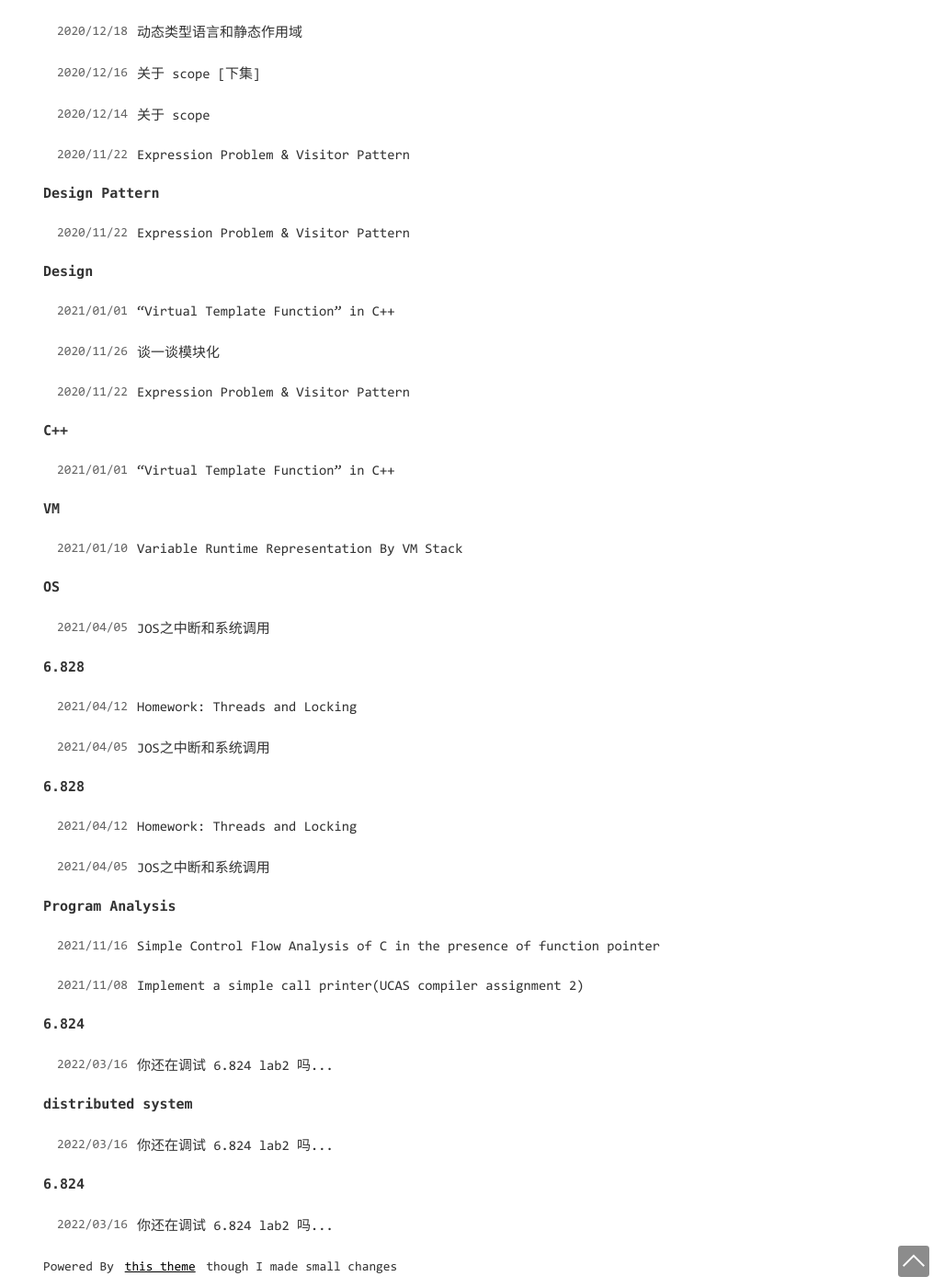
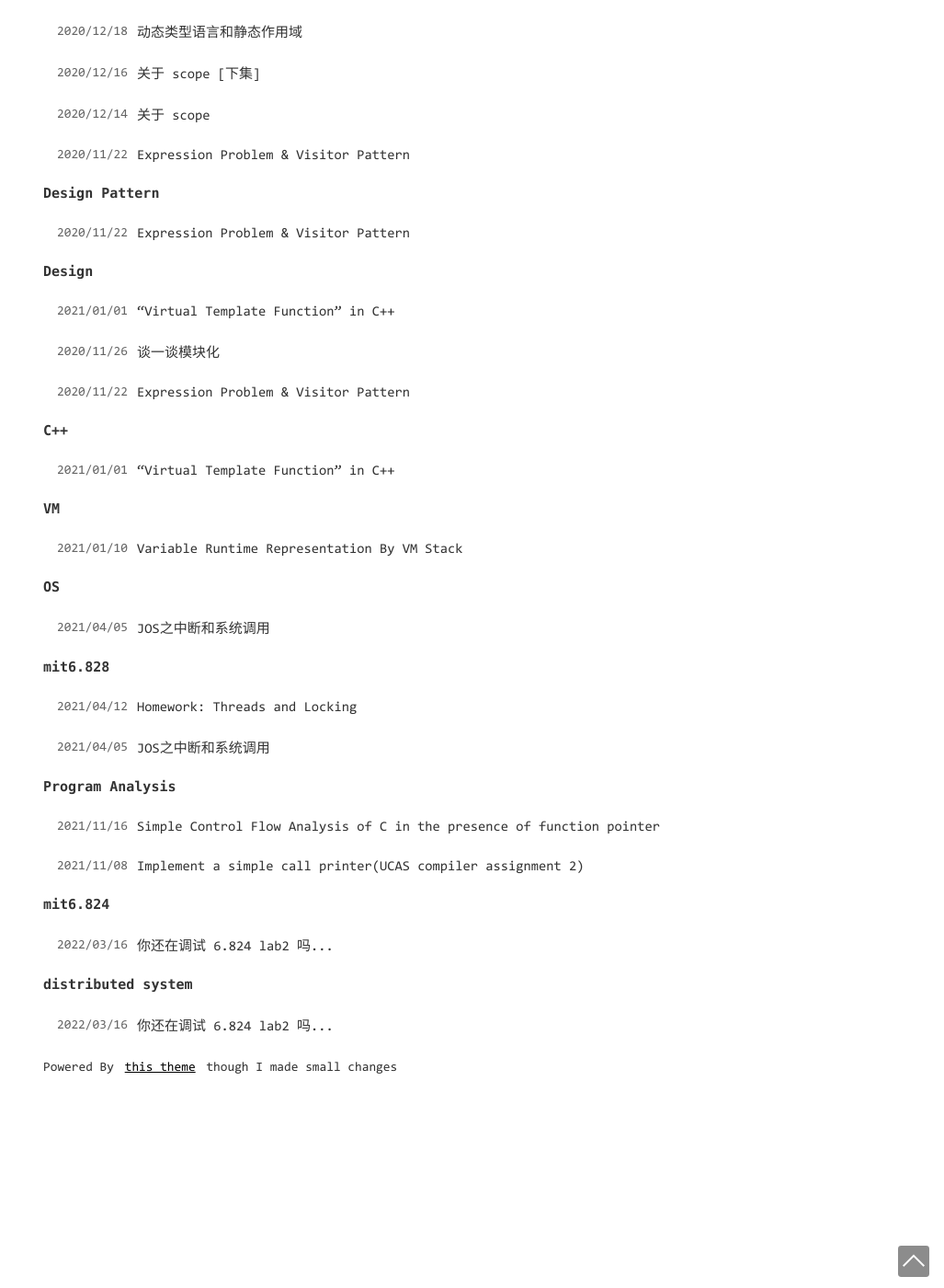
Before and after one commit to enochii/enochii.github.io, a Jekyll site: the page built from pages/categories.html, in a window 1280 px wide and 1400 px high, scrolled down 613 px. Shown: the whole window at 92% size, without its empty margins (253-1280 px from the left). Built offline with Jekyll 4.4.1, drawn with Linux system fonts in a browser that asks for light colours; comment, search, counter and statistics services are not loaded; some of the changed text lies outside the part shown.

Commit message:
update categories

```diff
--- a/_posts/2021-4-12-simple-thread-safe-hash-table.md
+++ b/_posts/2021-4-12-simple-thread-safe-hash-table.md
@@ -1,7 +1,7 @@
 ---
 layout: mypost
 title: "Homework: Threads and Locking"
-categories: [6.828]
+categories: [mit6.828]
 ---
 
 一个很简单的多线程哈希表实现，让我们在对应的位置加上 lock 和 unlock 。
--- a/_posts/2021-4-5-JOS-trap-and-system-call.md
+++ b/_posts/2021-4-5-JOS-trap-and-system-call.md
@@ -1,7 +1,7 @@
 ---
 layout: mypost
 title: JOS之中断和系统调用
-categories: [OS, 6.828]
+categories: [OS, mit6.828]
 ---
 
 lab 3 断断续续写了小久，终于糊完了。虽然没能完全独立地解决所有实现细节，但对 JOS 系统调用的实现有了点理解，在此做下记录。
--- a/_posts/2022-3-16-6.824-lab2.md
+++ b/_posts/2022-3-16-6.824-lab2.md
@@ -1,7 +1,7 @@
 ---
 layout: mypost
 title: 你还在调试 6.824 lab2 吗...
-categories: [6.824, distributed system]
+categories: [mit6.824, distributed system]
 ---
 
 ## 你还在调试 6.824 lab2 吗...
```
